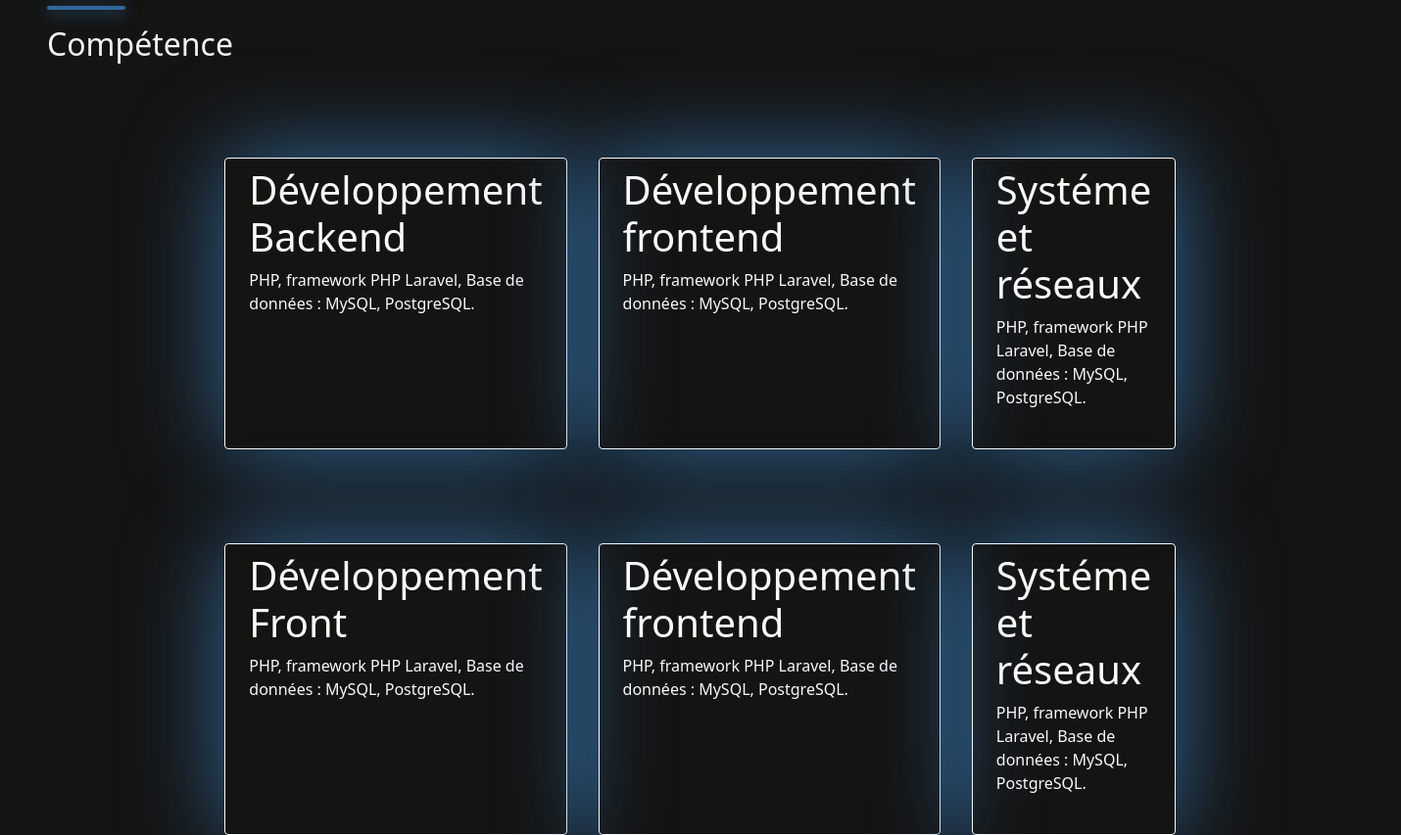
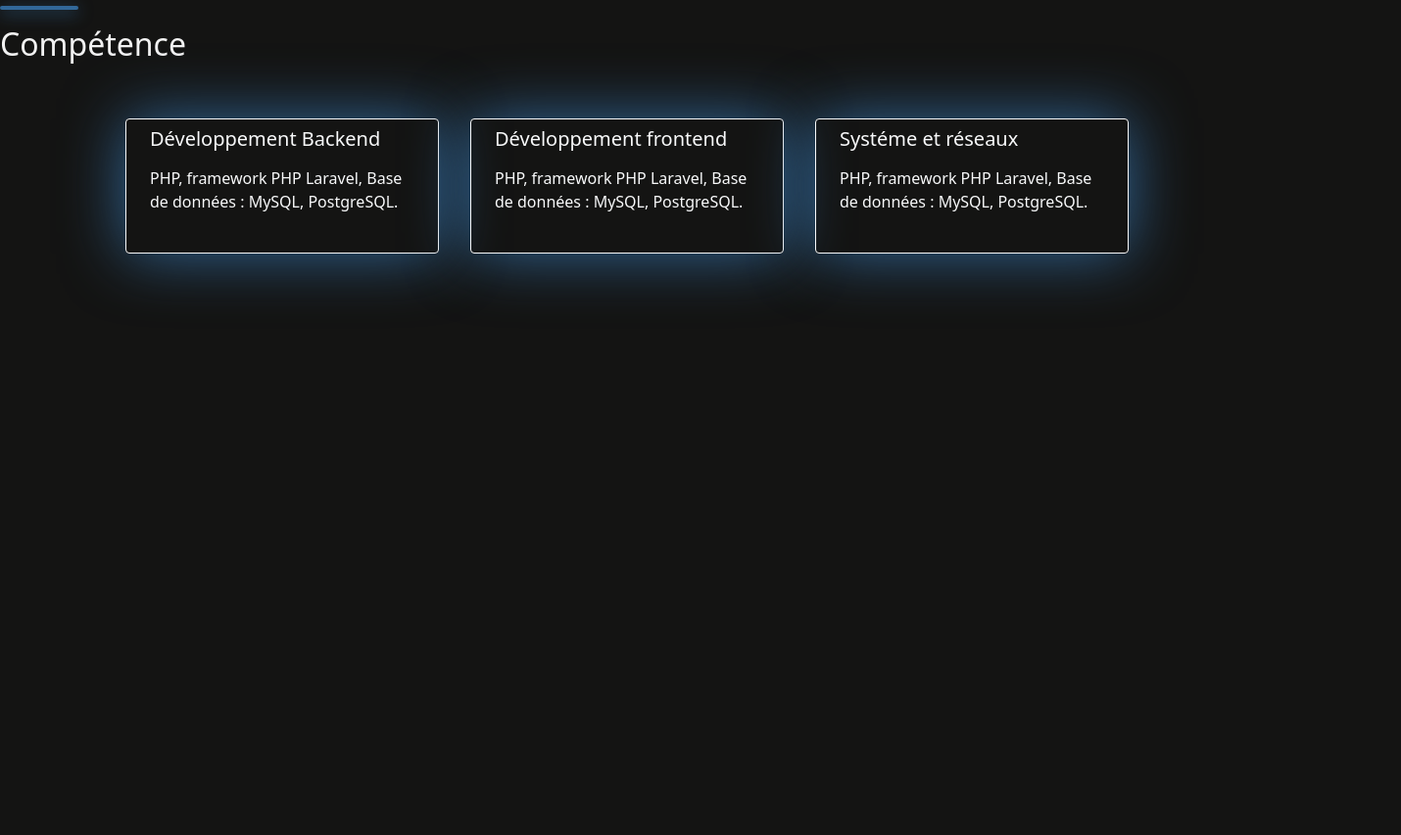
Before and after one commit to Anthony-Perriolat/cvPersonnel, a plain HTML site: page index.html in a window 1280 px wide. Shown: the part 940-1793 px from the top of the page at 98% size, 1430 px wide, since content can reach past the window. After the commit the page ends 1295 px from the top, so only its background shows below. Drawn offline with nearby package versions, Linux system fonts and the light colour scheme.

```diff
--- a/css/style.css
+++ b/css/style.css
@@ -1,6 +1,7 @@
 #body{
     background-color: #141413;
     box-sizing: content-box;
+    margin: 0;
 }
 header{
     height: 8rem;
@@ -20,8 +21,8 @@
     box-shadow: 0 .2rem 1rem #326899;
     animation: border-title-top-animation 4s;
 }
-.back-flou{
-    box-shadow: 0 0 6rem #326899;
+.back-blur{
+    box-shadow: 0 0 4rem #326899;
 }
 #accueil h2{
     color: #f2f2f2;
--- a/index.html
+++ b/index.html
@@ -47,41 +47,27 @@
     </div>
     <div class="separateur"></div>
     <section>
-        <div class="row">
-            <h2 class="barre-flou ms-5 mb-5">Compétence</h2>
+        <div>
+            <h2 class="barre-flou ">Compétence</h2>
         </div>
         <div class="separateur2"></div>
-        <div class="d-flex flex-row">
-            <div class="col-2"></div>
-            <div class="col p-4 pt-2 mx-3 border border-1 rounded border-light back-flou text-light">
-                <h1>Développement Backend</h1>
+        <div class="d-flex flex-md-row flex-column">
+            <div class="col"></div>
+            <div class="col-11 col-md-3 p-4 pt-2 mx-md-3 border border-1 rounded border-light back-blur text-light">
+                <h1 class="blockquote">Développement Backend</h1>
                 <p>PHP, framework PHP Laravel, Base de données : MySQL, PostgreSQL.</p>
             </div>
-            <div class="col p-4 pt-2 mx-3 border border-1 rounded border-light back-flou text-light">
-                <h1>Développement frontend</h1>
+            <div class="col-11 col-md-3 p-4 pt-2 mx-md-3 border border-1 rounded border-light back-blur text-light">
+                <h1 class="blockquote">Développement frontend</h1>
                 <p>PHP, framework PHP Laravel, Base de données : MySQL, PostgreSQL.</p>
             </div>
-            <div class="col p-4 pt-2 mx-3 border border-1 rounded border-light back-flou text-light">
-                <h1>Systéme et réseaux</h1>
+            <div class="col-11 col-md-3 p-4 pt-2 mx-md-3 border border-1 rounded border-light back-blur text-light">
+                <h1 class="blockquote">Systéme et réseaux</h1>
                 <p>PHP, framework PHP Laravel, Base de données : MySQL, PostgreSQL.</p>
             </div>
-            <div class="col-2"></div>
+            <div class="col"></div>
         </div>
         <div class="separateur1"></div>
-        <div class="d-flex flex-row">
-            <div class="col-2"></div>
-            <div class="col p-4 pt-2 mx-3 border border-1 rounded border-light back-flou text-light">
-                <h1>Développement Front</h1>
-                <p>PHP, framework PHP Laravel, Base de données : MySQL, PostgreSQL.</p>
-            </div>
-            <div class="col p-4 pt-2 mx-3 border border-1 rounded border-light back-flou text-light">
-                <h1>Développement frontend</h1>
-                <p>PHP, framework PHP Laravel, Base de données : MySQL, PostgreSQL.</p></div>
-            <div class="col p-4 pt-2 mx-3 border border-1 rounded border-light back-flou text-light">
-                <h1>Systéme et réseaux</h1>
-                <p>PHP, framework PHP Laravel, Base de données : MySQL, PostgreSQL.</p></div>
-            <div class="col-2"></div>
-        </div>
     </section>
 
 </section>
```
